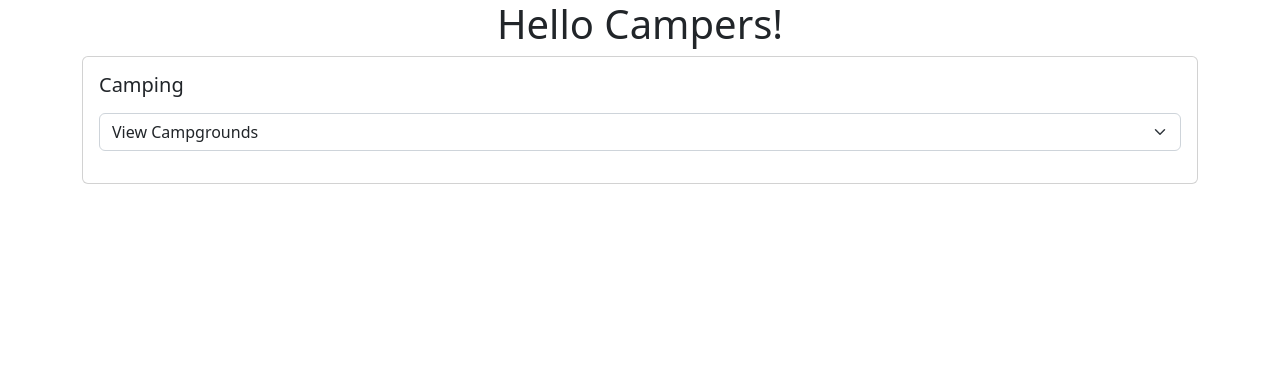
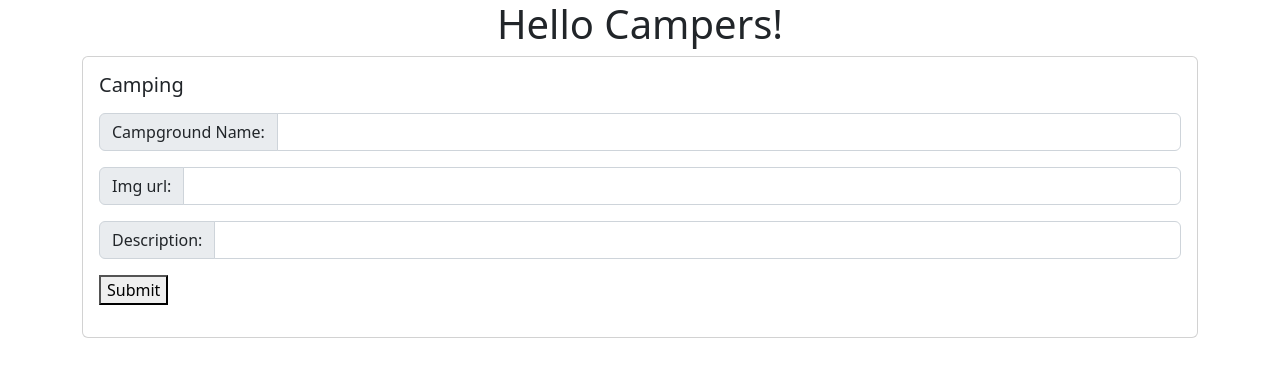
Before and after one commit to lexcraw4d/campAroundCampAround, a Node server app: page / in a window 1280 px wide. Shown: the top 377 px of the page. Run offline with Node 20, Linux system fonts and the light colour scheme; some libraries are stand-ins or nearby versions.

Commit message:
added functionality to create a campground post

```diff
--- a/routes/clientRoutes/pagesRouter.js
+++ b/routes/clientRoutes/pagesRouter.js
@@ -1,10 +1,11 @@
 const express = require('express');
 const router = express.Router();
-const { getCampgrounds } = require('../../controllers/browserController');
+const { getCampgrounds, createCampground } = require('../../controllers/browserController');
 router
 .get('/', (req, res) => {
   res.render('index');
 })
 .get('/campgrounds', getCampgrounds)
+.post('/createCampground', createCampground)
 
 module.exports = router;
--- a/views/index.ejs
+++ b/views/index.ejs
@@ -17,13 +17,20 @@
                     <div class="card-body">
                         <h5 class="card-title">Camping</h5>
                         <p class="card-text">
-                            <form method="get" action="">
-                            <select class="form-select" aria-label="campOptions">
-                                <option selected>View Campgrounds</option>
-                                <option value="national">National</option>
-                                <option value="state">State</option>
-                                <option value="localgems">Hidden Gems</option>
-                              </select>
+                            <form method="POST" action="/createCampground">
+                                <div class="input-group mb-3">
+                                    <span class="input-group-text" id="campgroundName">Campground Name:</span>
+                                    <input type="text" class="form-control" name="name">
+                                  </div>
+                                <div class="input-group mb-3">
+                                    <span class="input-group-text" id="imgUrl">Img url:</span>
+                                    <input type="text" class="form-control" name="image">
+                                  </div>
+                                <div class="input-group mb-3">
+                                    <span class="input-group-text" id="campgroundDescription">Description:</span>
+                                    <input type="text" class="form-control" name="description">
+                                  </div>
+                                  <button type="submit">Submit</button>
                               </form>
                         </p>
                     </div>
```
Also changed, not shown: controllers/browserController.js (+14 -3 lines).
